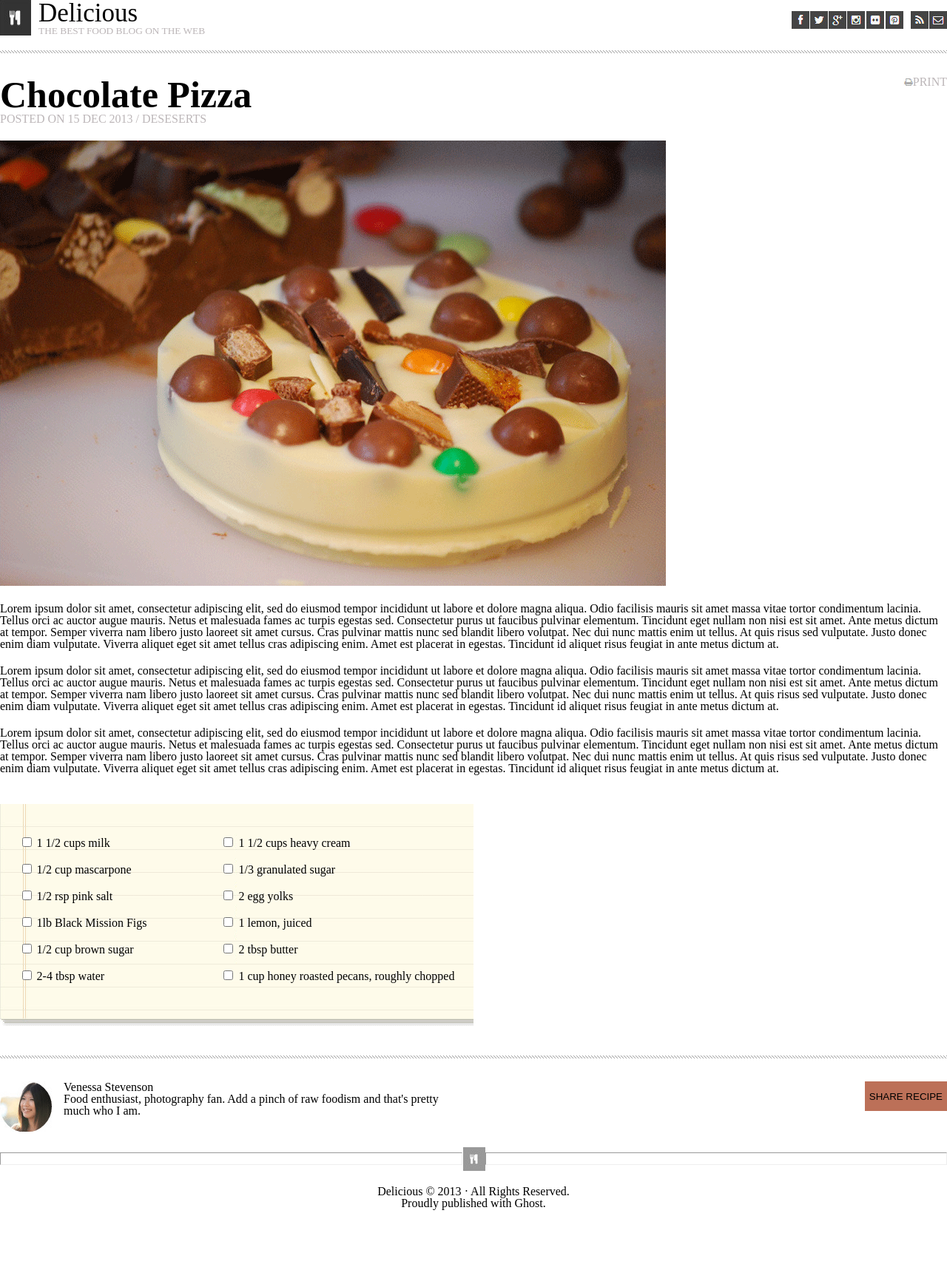
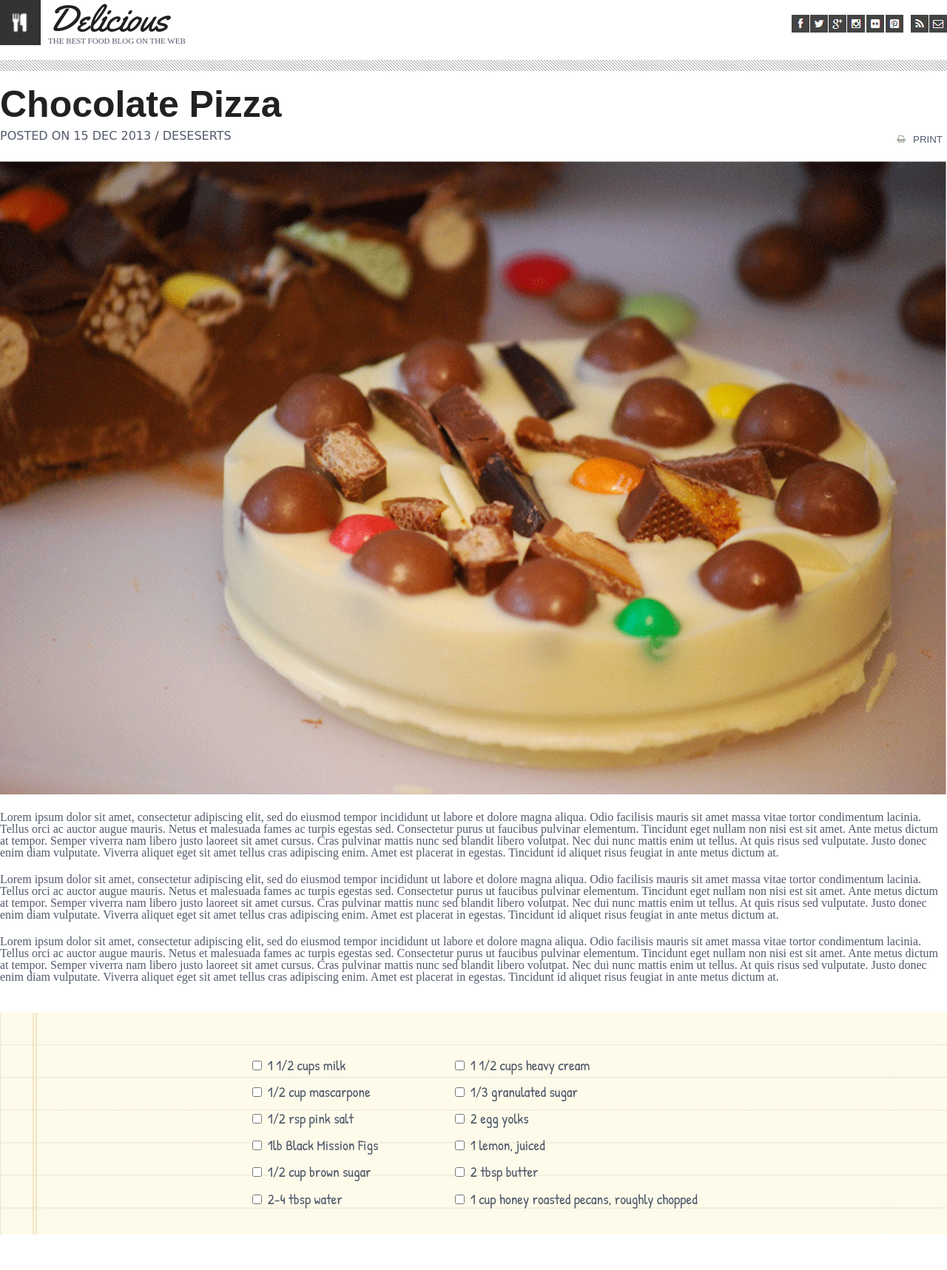
Before and after one commit to MarcDWagner/chocolate-pizzapr, a plain HTML site: page index.html in a window 1280 px wide. Shown: the top 1717 px of the page at 74% size. Before the commit the page ends 1655 px from the top, so only its background shows below. Drawn offline with Linux system fonts and the light colour scheme; a web font is replaced by a local one.

Commit message:
Added fonts

```diff
--- a/css/style.css
+++ b/css/style.css
@@ -4,27 +4,28 @@ nav {
   margin-bottom: 20px;
 }
 nav h2 {
-  font-size: 35px;
+  font-size: 50px;
   margin-left: 10px;
+  font-family: "Yellowtail", cursive;
+  color: #23211f;
 }
 
 nav p {
   margin-left: 10px;
-  color: #bcb6b8;
-  font-size: smaller;
+  color: #515a6b;
+  font-size: 11px;
 }
 
 nav ul {
   display: flex;
   list-style: none;
   margin: 0;
-
   padding: 0;
 }
 
 nav ul li {
   margin-left: 1px;
-  margin-top: 15px;
+  margin-top: 20px;
 }
 
 .nav_li_img {
@@ -34,26 +35,40 @@ nav ul li {
 .logo {
   display: flex;
 }
+.logo img {
+  width: 55px;
+}
 
 .hr_img {
   background-image: url(/img/hr-img.png);
-  background-repeat: repeat-x;
   width: 100%;
   height: 15px;
   border: 0;
 }
 
 .main_text p {
-  color: #bcb6b8;
+  color: #515a6b;
+  font-size: medium;
+  margin-top: 10px;
+  font-family: "Oswald", cursive;
 }
-.main_text h1 {
-  font-weight: bold;
+.main_text h2 {
   font-size: 50px;
+  color: #23211f;
+  font-family: oswald, sans-serif;
+  font-weight: 600;
+  font-style: normal;
 }
 .main_print {
-  color: #bcb6b8;
+  color: #515a6b;
+  margin-top: 5%;
 }
 
+.main_print button {
+  border: 0;
+  background-color: #fff;
+  color: #515a6b;
+}
 .main_hero_img {
   width: 100%;
   height: auto;
@@ -68,35 +83,44 @@ nav ul li {
 
 .main_img_text img {
   margin-bottom: 20px;
+  width: 100%;
 }
 
 .main_img_text p {
   margin-bottom: 20px;
+  color: #515a6b;
 }
 
 .list {
   background-image: url(../img/list-bg.png);
   background-repeat: no-repeat;
+  background-size: cover;
   display: flex;
   justify-content: center;
   height: 300px;
   margin-top: 40px;
-  margin-bottom: 40px;
-  max-width: 50%;
+  margin-bottom: 50px;
+  width: 100%;
+  color: #515a6b;
 }
 
 .list_one {
   height: 100%;
-  margin-top: 25px;
+  margin-top: 45px;
+  font-family: "Patrick Hand", cursive;
+  font-size: larger;
 }
 
 .list_one input {
   margin-top: 20px;
+  border-color: #93849a;
 }
 
 .list_two {
   margin-left: 100px;
-  margin-top: 25px;
+  margin-top: 45px;
+  font-family: "Patrick Hand", cursive;
+  font-size: larger;
 }
 
 .list_two input {
@@ -110,13 +134,13 @@ nav ul li {
   margin-top: 20px;
 }
 
+.main_footer p {
+  width: 600px;
+}
+
 .about img {
   float: left;
   margin-right: 15px;
-}
-
-hr {
-  width: 50%;
 }
 
 .footer_display {
@@ -124,11 +148,20 @@ hr {
   justify-content: space-between;
 }
 
+.footer_display hr {
+  width: 48%;
+  height: 0.1px;
+  margin-top: 1%;
+}
 .btn_share {
   background-color: #bc7058;
-  height: 40px;
+  color: #fff;
+  font-size: large;
+  height: 50px;
+  width: 190px;
   border: 0;
   cursor: pointer;
+  margin-right: 5vw;
 }
 
 .footer_copyright {
@@ -136,3 +169,20 @@ hr {
   margin-bottom: 20px;
   margin-top: 20px;
 }
+
+.about h3 {
+  font-weight: bolder;
+  color: #23211f;
+  font-family: "Vidaloka", serif;
+}
+.about p {
+  color: #93849a;
+  padding: 10px;
+}
+
+.about {
+  margin-left: 2vw;
+}
+footer p {
+  color: #93849a;
+}
--- a/index.html
+++ b/index.html
@@ -7,6 +7,21 @@
     <title>Chocolate&Pizza</title>
     <link rel="stylesheet" href="css/reset.css" />
     <link rel="stylesheet" href="css/style.css" />
+    <style>
+      @import url("https://fonts.googleapis.com/css2?family=Yellowtail&display=swap");
+    </style>
+    <style>
+      @import url("https://fonts.googleapis.com/css2?family=Big+Shoulders+Display:wght@800&display=swap");
+    </style>
+    <style>
+      @import url("https://fonts.googleapis.com/css2?family=Patrick+Hand&display=swap");
+    </style>
+    <style>
+      @import url("https://use.typekit.net/uze2xrx.css");
+    </style>
+    <style>
+      @import url("https://fonts.googleapis.com/css2?family=Vidaloka&display=swap");
+    </style>
   </head>
   <body>
     <!-- header starts here -->
@@ -71,11 +86,12 @@
     <main>
       <div class="main_section">
         <div class="main_text">
-          <h1>Chocolate Pizza</h1>
+          <h2>Chocolate Pizza</h2>
           <p>POSTED ON 15 DEC 2013 / DESESERTS</p>
         </div>
         <div class="main_print">
-          <img src="img/print-icon.png" alt="print-icon" /><span>PRINT</span>
+          <img src="img/print-icon.png" alt="print-icon" />
+          <button>PRINT</button>
         </div>
       </div>
       <div class="main_img_text">
@@ -163,7 +179,8 @@
           <h3>Venessa Stevenson</h3>
           <p>
             Food enthusiast, photography fan. Add a pinch of raw foodism and
-            that's pretty much who I am.
+            that's <br />
+            pretty much who I am.
           </p>
         </div>
         <div>
```
